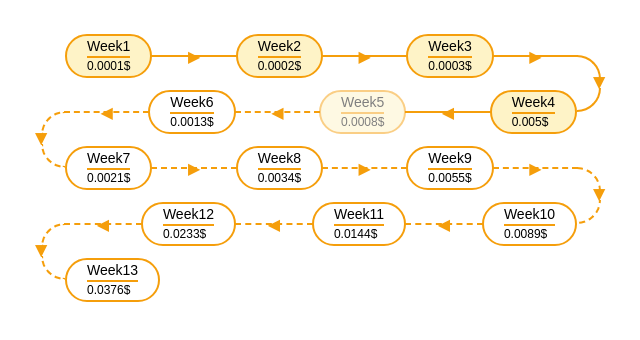
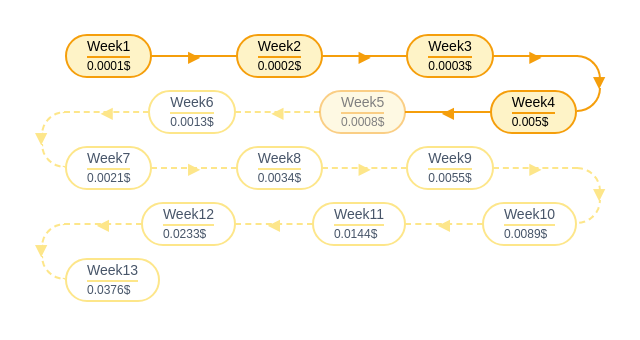
Before and after one commit to satrapit/timeline, a website: page index.html in a window 1280 px wide. Shown: the whole page, without its empty margins (319-959 px from the left). Drawn offline with Linux system fonts and the light colour scheme.

Commit message:
change remain roadmap to lighter color

```diff
--- a/index.html
+++ b/index.html
@@ -56,21 +56,21 @@
             <div class="flex justify-between items-center">
                 <div class="relative w-6 h-12 ml-2 flex items-end">
                     <div class="absolute bottom-[1px]"
-                        style="width: 24px; height: 24px; border-top-left-radius: 24px; border: 2px dashed #f59e0b; border-bottom: 0; border-right: 0; -webkit-box-sizing: border-box; -moz-box-sizing: border-box; box-sizing: border-box;">
+                        style="width: 24px; height: 24px; border-top-left-radius: 24px; border: 2px dashed #fde68a; border-bottom: 0; border-right: 0; -webkit-box-sizing: border-box; -moz-box-sizing: border-box; box-sizing: border-box;">
                     </div>
                 </div>
-                <div class="flex-grow border-t-2 border-dashed border-amber-500 relative mx-[-1px]">
+                <div class="flex-grow border-t-2 border-dashed border-amber-200 relative mx-[-1px]">
                     <span
-                        class="absolute text-base top-1/2 left-1/2 transform -translate-x-1/2 -translate-y-1/2 text-amber-500">◀</span>
+                        class="absolute text-base top-1/2 left-1/2 transform -translate-x-1/2 -translate-y-1/2 text-amber-200">◀</span>
                 </div>
-                <div class="border-2 border-amber-500 rounded-full px-5 py-0 h-11">
-                    <p class="text-sm">Week6</p>
-                    <hr class="border-t-2 border-amber-500">
-                    <p class="text-xs">0.0013$</p>
+                <div class="border-2 border-amber-200 rounded-full px-5 py-0 h-11">
+                    <p class="text-sm text-slate-600">Week6</p>
+                    <hr class="border-t-2 border-amber-200">
+                    <p class="text-xs text-slate-600">0.0013$</p>
                 </div>
-                <div class="flex-grow border-t-2 border-dashed border-amber-500 relative mx-[-1px]">
+                <div class="flex-grow border-t-2 border-dashed border-amber-200 relative mx-[-1px]">
                     <span
-                        class="absolute text-base top-1/2 left-1/2 transform -translate-x-1/2 -translate-y-1/2 text-amber-500">◀</span>
+                        class="absolute text-base top-1/2 left-1/2 transform -translate-x-1/2 -translate-y-1/2 text-amber-200">◀</span>
                 </div>
                 <div class="border-2 bg-amber-100 border-amber-500 rounded-full px-5 py-0 h-11 animate-pulse">
                     <p class="text-sm">Week5</p>
@@ -95,112 +95,112 @@
 
             <!-- Separator -->
             <div class="h-2 flex items-center justify-start">
-                <span class="w-4 mt-0.5 ml-[1px] bottom-0 text-amber-500 text-base transform rotate-90">▶</span>
+                <span class="w-4 mt-0.5 ml-[1px] bottom-0 text-amber-200 text-base transform rotate-90">▶</span>
             </div>
 
             <!-- Row 3 -->
             <div class="flex justify-between items-center">
                 <div class="relative w-6 h-12 ml-2 flex items-end">
                     <div class="absolute top-0"
-                        style="width: 24px; height: 24px; border-bottom-left-radius: 24px; border: 2px dashed #f59e0b; border-top: 0; border-right: 0; -webkit-box-sizing: border-box; -moz-box-sizing: border-box; box-sizing: border-box;">
+                        style="width: 24px; height: 24px; border-bottom-left-radius: 24px; border: 2px dashed #fde68a; border-top: 0; border-right: 0; -webkit-box-sizing: border-box; -moz-box-sizing: border-box; box-sizing: border-box;">
                     </div>
                 </div>
-                <div class="border-2 border-amber-500 rounded-full px-5 py-0 h-11">
-                    <p class="text-sm">Week7</p>
-                    <hr class="border-t-2 border-amber-500">
-                    <p class="text-xs">0.0021$</p>
+                <div class="border-2 border-amber-200 rounded-full px-5 py-0 h-11">
+                    <p class="text-sm text-slate-600">Week7</p>
+                    <hr class="border-t-2 border-amber-200">
+                    <p class="text-xs text-slate-600">0.0021$</p>
                 </div>
-                <div class="flex-grow border-t-2 border-dashed border-amber-500 relative mx-[-1px]">
+                <div class="flex-grow border-t-2 border-dashed border-amber-200 relative mx-[-1px]">
                     <span
-                        class="absolute text-base top-1/2 left-1/2 transform -translate-x-1/2 -translate-y-1/2 text-amber-500">▶</span>
+                        class="absolute text-base top-1/2 left-1/2 transform -translate-x-1/2 -translate-y-1/2 text-amber-200">▶</span>
                 </div>
-                <div class="border-2 border-amber-500 rounded-full px-5 py-0 h-11">
-                    <p class="text-sm">Week8</p>
-                    <hr class="border-t-2 border-amber-500">
-                    <p class="text-xs">0.0034$</p>
+                <div class="border-2 border-amber-200 rounded-full px-5 py-0 h-11">
+                    <p class="text-sm text-slate-600">Week8</p>
+                    <hr class="border-t-2 border-amber-200">
+                    <p class="text-xs text-slate-600">0.0034$</p>
                 </div>
-                <div class="flex-grow border-t-2 border-dashed border-amber-500 relative mx-[-1px]">
+                <div class="flex-grow border-t-2 border-dashed border-amber-200 relative mx-[-1px]">
                     <span
-                        class="absolute text-base top-1/2 left-1/2 transform -translate-x-1/2 -translate-y-1/2 text-amber-500">▶</span>
+                        class="absolute text-base top-1/2 left-1/2 transform -translate-x-1/2 -translate-y-1/2 text-amber-200">▶</span>
                 </div>
-                <div class="border-2 border-amber-500 rounded-full px-5 py-0 h-11">
-                    <p class="text-sm">Week9</p>
-                    <hr class="border-t-2 border-amber-500">
-                    <p class="text-xs">0.0055$</p>
+                <div class="border-2 border-amber-200 rounded-full px-5 py-0 h-11">
+                    <p class="text-sm text-slate-600">Week9</p>
+                    <hr class="border-t-2 border-amber-200">
+                    <p class="text-xs text-slate-600">0.0055$</p>
                 </div>
-                <div class="flex-grow border-t-2 border-dashed border-amber-500 relative mx-[-1px]">
+                <div class="flex-grow border-t-2 border-dashed border-amber-200 relative mx-[-1px]">
                     <span
-                        class="absolute text-base top-1/2 left-1/2 transform -translate-x-1/2 -translate-y-1/2 text-amber-500">▶</span>
+                        class="absolute text-base top-1/2 left-1/2 transform -translate-x-1/2 -translate-y-1/2 text-amber-200">▶</span>
                 </div>
                 <div class="relative w-6 h-12 mr-2 flex items-end">
                     <div class="absolute bottom-[1px]"
-                        style="width: 24px; height: 24px; border-top-right-radius: 24px; border: 2px dashed #f59e0b; border-bottom: 0; border-left: 0; -webkit-box-sizing: border-box; -moz-box-sizing: border-box; box-sizing: border-box;">
+                        style="width: 24px; height: 24px; border-top-right-radius: 24px; border: 2px dashed #fde68a; border-bottom: 0; border-left: 0; -webkit-box-sizing: border-box; -moz-box-sizing: border-box; box-sizing: border-box;">
                     </div>
                 </div>
             </div>
 
             <!-- Separator -->
             <div class="h-2 flex items-center justify-end">
-                <span class="w-4 mt-0.5 mr-[1px] bottom-0 text-amber-500 text-base transform rotate-90">▶</span>
+                <span class="w-4 mt-0.5 mr-[1px] bottom-0 text-amber-200 text-base transform rotate-90">▶</span>
             </div>
 
             <!-- Row 4 -->
             <div class="flex justify-between items-center">
                 <div class="relative w-6 h-12 ml-2 flex items-end">
                     <div class="absolute bottom-[1px]"
-                        style="width: 24px; height: 24px; border-top-left-radius: 24px; border: 2px dashed #f59e0b; border-bottom: 0; border-right: 0; -webkit-box-sizing: border-box; -moz-box-sizing: border-box; box-sizing: border-box;">
+                        style="width: 24px; height: 24px; border-top-left-radius: 24px; border: 2px dashed #fde68a; border-bottom: 0; border-right: 0; -webkit-box-sizing: border-box; -moz-box-sizing: border-box; box-sizing: border-box;">
                     </div>
                 </div>
-                <div class="flex-grow border-t-2 border-dashed border-amber-500 relative mx-[-1px]">
+                <div class="flex-grow border-t-2 border-dashed border-amber-200 relative mx-[-1px]">
                     <span
-                        class="absolute text-base top-1/2 left-1/2 transform -translate-x-1/2 -translate-y-1/2 text-amber-500">◀</span>
+                        class="absolute text-base top-1/2 left-1/2 transform -translate-x-1/2 -translate-y-1/2 text-amber-200">◀</span>
                 </div>
-                <div class="border-2 border-amber-500 rounded-full px-5 py-0 h-11">
-                    <p class="text-sm">Week12</p>
-                    <hr class="border-t-2 border-amber-500">
-                    <p class="text-xs">0.0233$</p>
+                <div class="border-2 border-amber-200 rounded-full px-5 py-0 h-11">
+                    <p class="text-sm text-slate-600">Week12</p>
+                    <hr class="border-t-2 border-amber-200">
+                    <p class="text-xs text-slate-600">0.0233$</p>
                 </div>
-                <div class="flex-grow border-t-2 border-dashed border-amber-500 relative mx-[-1px]">
+                <div class="flex-grow border-t-2 border-dashed border-amber-200 relative mx-[-1px]">
                     <span
-                        class="absolute text-base top-1/2 left-1/2 transform -translate-x-1/2 -translate-y-1/2 text-amber-500">◀</span>
+                        class="absolute text-base top-1/2 left-1/2 transform -translate-x-1/2 -translate-y-1/2 text-amber-200">◀</span>
                 </div>
-                <div class="border-2 border-amber-500 rounded-full px-5 py-0 h-11">
-                    <p class="text-sm">Week11</p>
-                    <hr class="border-t-2 border-amber-500">
-                    <p class="text-xs">0.0144$</p>
+                <div class="border-2 border-amber-200 rounded-full px-5 py-0 h-11">
+                    <p class="text-sm text-slate-600">Week11</p>
+                    <hr class="border-t-2 border-amber-200">
+                    <p class="text-xs text-slate-600">0.0144$</p>
                 </div>
-                <div class="flex-grow border-t-2 border-dashed border-amber-500 relative mx-[-1px]">
+                <div class="flex-grow border-t-2 border-dashed border-amber-200 relative mx-[-1px]">
                     <span
-                        class="absolute text-base top-1/2 left-1/2 transform -translate-x-1/2 -translate-y-1/2 text-amber-500">◀</span>
+                        class="absolute text-base top-1/2 left-1/2 transform -translate-x-1/2 -translate-y-1/2 text-amber-200">◀</span>
                 </div>
-                <div class="border-2 border-amber-500 rounded-full px-5 py-0 h-11">
-                    <p class="text-sm">Week10</p>
-                    <hr class="border-t-2 border-amber-500">
-                    <p class="text-xs">0.0089$</p>
+                <div class="border-2 border-amber-200 rounded-full px-5 py-0 h-11">
+                    <p class="text-sm text-slate-600">Week10</p>
+                    <hr class="border-t-2 border-amber-200">
+                    <p class="text-xs text-slate-600">0.0089$</p>
                 </div>
                 <div class="relative w-6 h-12 mr-2 flex items-start">
                     <div class="absolute top-0"
-                        style="width: 24px; height: 24px; border-bottom-right-radius: 24px; border: 2px dashed #f59e0b; border-top: 0; border-left: 0; -webkit-box-sizing: border-box; -moz-box-sizing: border-box; box-sizing: border-box;">
+                        style="width: 24px; height: 24px; border-bottom-right-radius: 24px; border: 2px dashed #fde68a; border-top: 0; border-left: 0; -webkit-box-sizing: border-box; -moz-box-sizing: border-box; box-sizing: border-box;">
                     </div>
                 </div>
             </div>
 
             <!-- Separator -->
             <div class="h-2 flex items-center justify-start">
-                <span class="w-4 mt-0.5 ml-[1px] bottom-0 text-amber-500 text-base transform rotate-90">▶</span>
+                <span class="w-4 mt-0.5 ml-[1px] bottom-0 text-amber-200 text-base transform rotate-90">▶</span>
             </div>
 
             <!-- Row 5 -->
             <div class="flex items-center">
                 <div class="relative w-6 h-12 ml-2 flex items-end">
                     <div class="absolute top-0"
-                        style="width: 24px; height: 24px; border-bottom-left-radius: 24px; border: 2px dashed #f59e0b; border-top: 0; border-right: 0; -webkit-box-sizing: border-box; -moz-box-sizing: border-box; box-sizing: border-box;">
+                        style="width: 24px; height: 24px; border-bottom-left-radius: 24px; border: 2px dashed #fde68a; border-top: 0; border-right: 0; -webkit-box-sizing: border-box; -moz-box-sizing: border-box; box-sizing: border-box;">
                     </div>
                 </div>
-                <div class="border-2 border-amber-500 rounded-full px-5 py-0 h-11">
-                    <p class="text-sm">Week13</p>
-                    <hr class="border-t-2 border-amber-500">
-                    <p class="text-xs">0.0376$</p>
+                <div class="border-2 border-amber-200 rounded-full px-5 py-0 h-11">
+                    <p class="text-sm text-slate-600">Week13</p>
+                    <hr class="border-t-2 border-amber-200">
+                    <p class="text-xs text-slate-600">0.0376$</p>
                 </div>
             </div>
         </div>
```
Also changed, not shown: assets/css/style.css.
